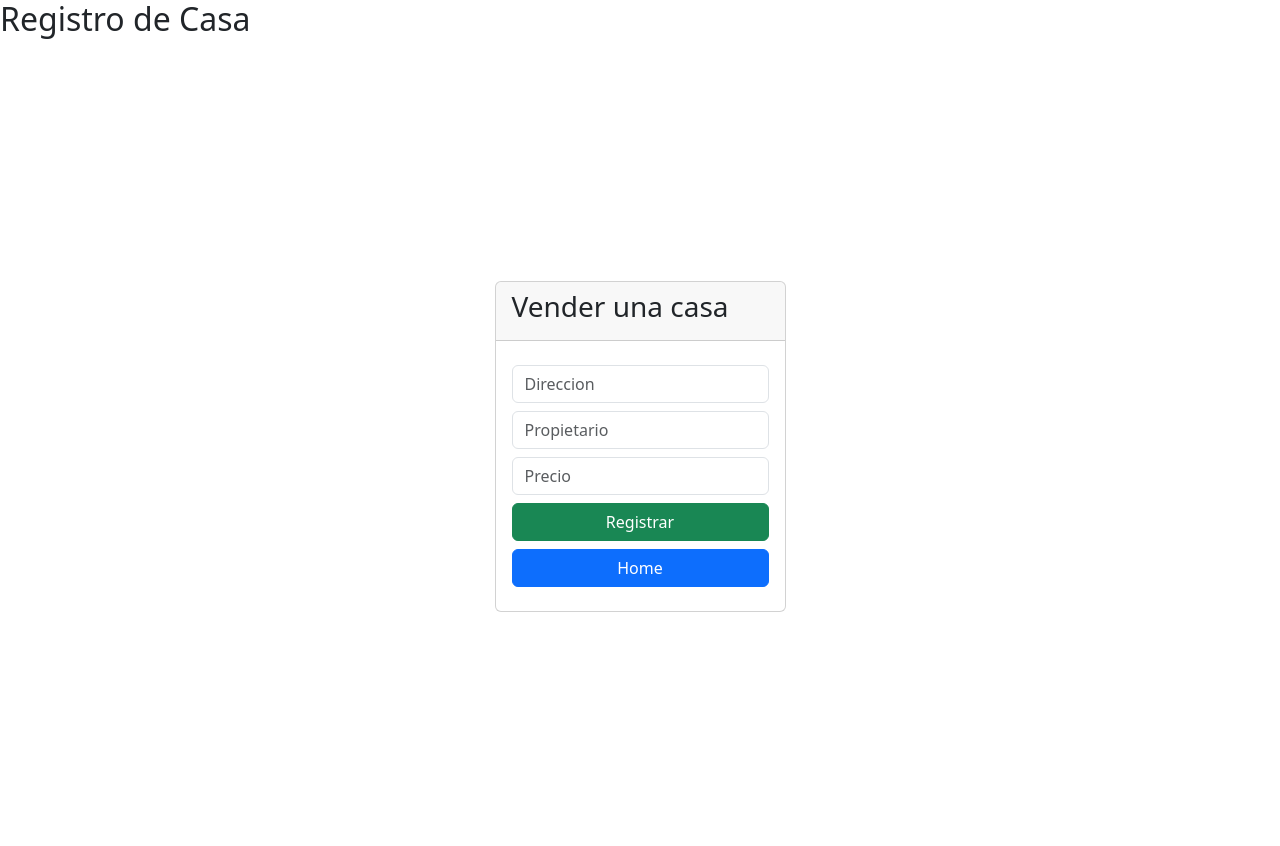
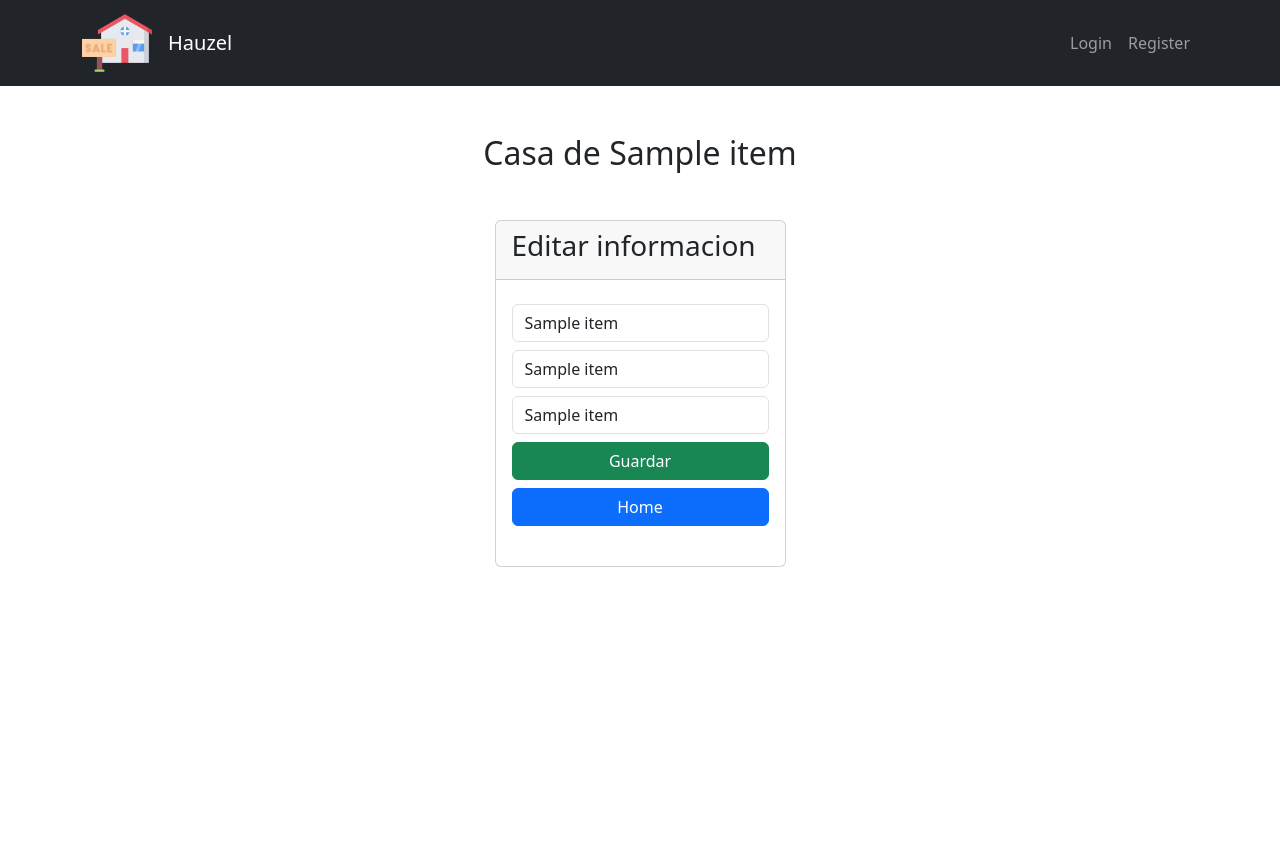
Before and after one commit to Allam9573/Sistema_venta_casas, a Flask app: template app/templates/house/edit_house.html in a window 1280 px wide. After the commit the page ends 567 px from the top, so only its background shows below. Run offline with Flask 3, Linux system fonts and the light colour scheme; the template is opened without the code that fills it: most values are stand-ins (such as "Sample title", 1, 10 or a date in 2020).

Commit message:
funcion de editar lista

```diff
--- a/app/templates/house/edit_house.html
+++ b/app/templates/house/edit_house.html
@@ -1,18 +1,24 @@
 {% extends 'base.html' %}
+{% include 'includes/navbar.html'%}
+{% block title %}
+Editar Informacion
+{{super()}}
+{%endblock%}
 {% block content %}
 {% if data %}
-<h2 class="">Registro de Casa</h2>
-<div class="d-flex justify-content-center align-items-center vh-100">
+<h2 class="text-center my-5">Casa de {{data.0.1}}</h2>
+<div class="d-flex justify-content-center align-items-center vh-auto">
     <div class="card">
         <div class="card-header">
-            <h3>Vender una casa</h3>
+            <h3>Editar informacion</h3>
         </div>
         <div class="card-body">
-            <form action="{{url_for('house.edit_house')}}" method="post">
-                <input type="text" name="direccion" class="form-control my-2" placeholder="Direccion" id="">
-                <input type="text" name="propietario" class="form-control my-2" placeholder="Propietario" id="">
-                <input type="text" name="precio" class="form-control my-2" placeholder="Precio" id="">
-                <input type="submit" class="btn btn-success w-100" value="Registrar">
+            <form action="{{url_for('house.update')}}" method="post">
+                <input type="hidden" value="{{data.0.0}}" name="id">
+                <input type="text" name="direccion" value="{{data.0.1}}" class="form-control my-2" placeholder="Direccion" id="">
+                <input type="text" name="propietario" value="{{data.0.2}}" class="form-control my-2" placeholder="Propietario" id="">
+                <input type="text" name="precio" value="{{data.0.3}}" class="form-control my-2" placeholder="Precio" id="">
+                <input type="submit" class="btn btn-success w-100" value="Guardar">
                 <a href="{{url_for('index')}}" class="btn btn-primary my-2 w-100">Home</a>
             </form>
         </div>
--- a/app/templates/house/list_houses.html
+++ b/app/templates/house/list_houses.html
@@ -17,7 +17,7 @@ Viviendas en venta
             <p class="card-text">Lps. {{item[3]}}</p>
             <span><strong>Propietario: </strong>{{item[2]}}</span>
             <a href="#" class="btn btn-danger mt-3">Ver detalles</a>
-            <a href="" class="btn btn-outline-danger mt-3">Editar</a>
+            <a href="{{url_for('house.edit_info', id=item.0)}}" class="btn btn-outline-danger mt-3">Editar</a>
         </div>
     </div>
     {%endfor%}
```
Also changed, not shown: app/modules/houses/house.py (+25 -0 lines).
